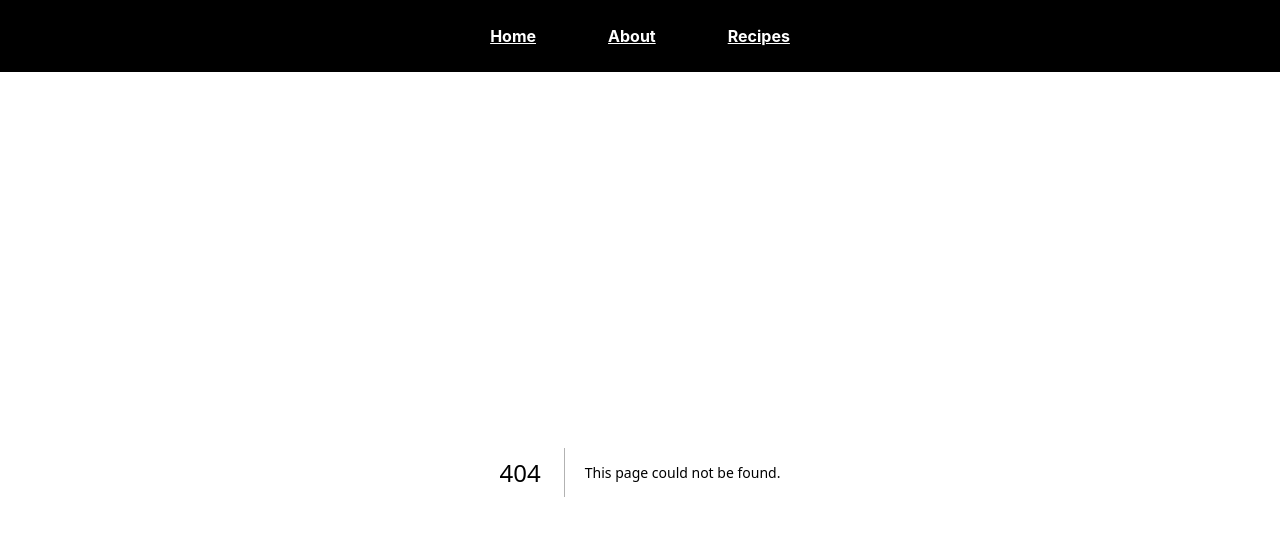
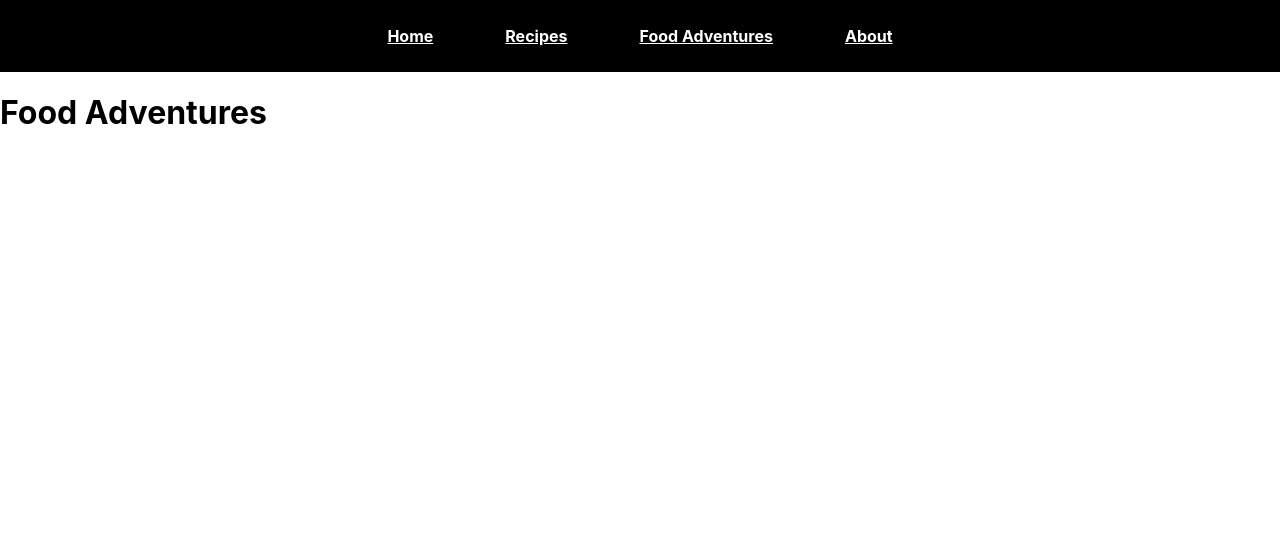
Before and after one commit to luisdavidgarcia/cooking-recipes, a Next.js app: page /food_adventures in a window 1280 px wide. Before the commit this address had no page. Shown: the top 536 px of the page. Built offline with nearby package versions, Linux system fonts and the light colour scheme.

Commit message:
Add Food adventures page

```diff
--- /dev/null
+++ b/src/app/food_adventures/page.tsx
@@ -0,0 +1,7 @@
+export default function FoodAdventuresPage() {
+    return(
+        <div>
+            <h1>Food Adventures</h1>
+        </div>
+    );
+}
--- a/src/app/layout.tsx
+++ b/src/app/layout.tsx
@@ -10,8 +10,9 @@ const Layout = ({ children }: { children: React.ReactNode }) => {
       <body>
         <nav>
           <Link href="/">Home</Link>
+          <Link href="/recipes">Recipes</Link>
+          <Link href="/food_adventures">Food Adventures</Link>
           <Link href="/about">About</Link>
-          <Link href="/recipes">Recipes</Link>
         </nav>
         {children}
       </body>
```
